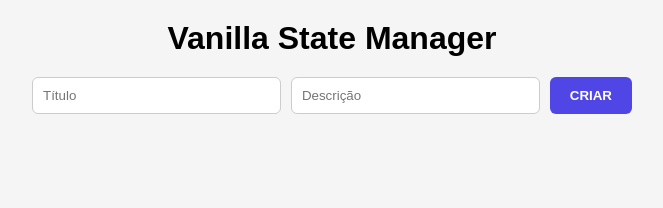
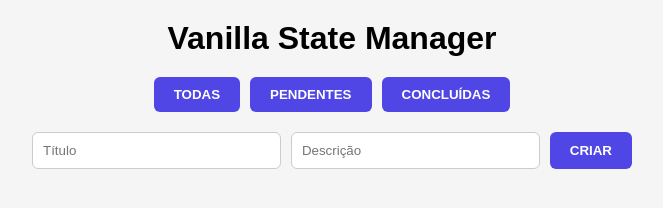
Before and after one commit to EliasCarlos/vanilla-state-manager, a website: page index.html in a window 1280 px wide. Shown: the whole page, without its empty margins (308-971 px from the left). Drawn offline with Linux system fonts and the light colour scheme.

Commit message:
feat: implement task filtering functionality with UI controls and state management

```diff
--- a/index.html
+++ b/index.html
@@ -9,6 +9,12 @@
   <body>
     <div class="container">
       <h1>Vanilla State Manager</h1>
+
+      <div class="filters">
+        <button data-action="filter" data-filter="todas">Todas</button>
+        <button data-action="filter" data-filter="pendente">Pendentes</button>
+        <button data-action="filter" data-filter="concluida">Concluídas</button>
+      </div>
 
       <div class="form">
         <input id="title" placeholder="Título" />
--- a/src/domain/task.ts
+++ b/src/domain/task.ts
@@ -1,6 +1,6 @@
 export type Status = 'pendente' | 'concluida' | 'em andamento';
 
-export type State = { tasks: Task[]; user?: User };
+export type State = { tasks: Task[]; user?: User; filter: Status | 'todas' };
 
 export type TaskComment = {
   userId: string;
--- a/src/index.ts
+++ b/src/index.ts
@@ -103,6 +103,10 @@ export function deleteTask(taskId: number, userId: string) {
   return { message: 'Task deletada com sucesso' };
 }
 
+export function setFilter(filter: Status | 'todas') {
+  store.dispatch({ type: 'SET_FILTER', payload: filter });
+}
+
 store.subscribe(render);
 
 setupEvents();
--- a/src/store/store.ts
+++ b/src/store/store.ts
@@ -1,9 +1,10 @@
-import { Task, User } from '../domain/task.js';
+import { Status, Task, User } from '../domain/task.js';
 import { Action, reducer } from './reducer.js';
 
 type State = {
   tasks: Task[];
   user?: User;
+  filter: Status | 'todas';
 };
 
 export const actionsHistory: Action[] = [];
@@ -12,6 +13,7 @@ export const store = {
   state: {
     tasks: [],
     user: {} as User,
+    filter: 'todas',
   } as State,
 
   listeners: [] as Array<(newState: State, prevState: State) => void>,
--- a/src/ui/styles.css
+++ b/src/ui/styles.css
@@ -18,6 +18,31 @@ body {
 h1 {
   text-align: center;
   margin-bottom: 1.25rem;
+}
+
+.filters {
+  display: flex;
+  justify-content: center;
+  align-items: center;
+  gap: 0.625rem;
+  margin-bottom: 1.25rem;
+}
+
+.filters button {
+  padding: 0.625rem 1.25rem;
+  transition: background-color 0.2s ease;
+  border: none;
+  text-transform: uppercase;
+  font-weight: bold;
+  background: #4f46e5;
+  color: white;
+  border-radius: 6px;
+  cursor: pointer;
+}
+
+.filters button:hover {
+  background: #4338ca;
+  transform: scale(1.05);
 }
 
 .form {
```
Also changed, not shown: src/store/reducer.ts (+8 -1 lines), src/ui/events.ts (+6 -1 lines), src/ui/render.ts (+5 -2 lines).
